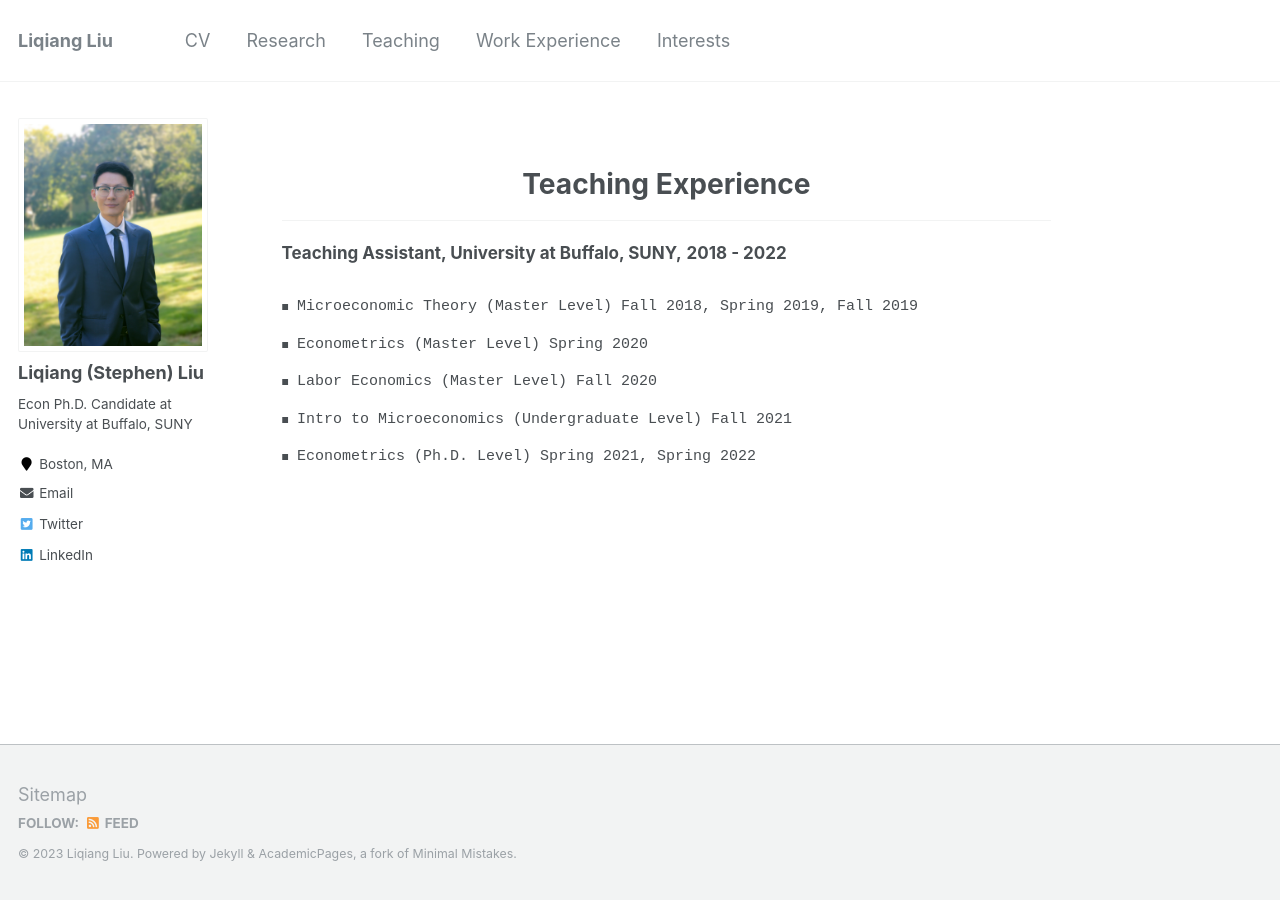
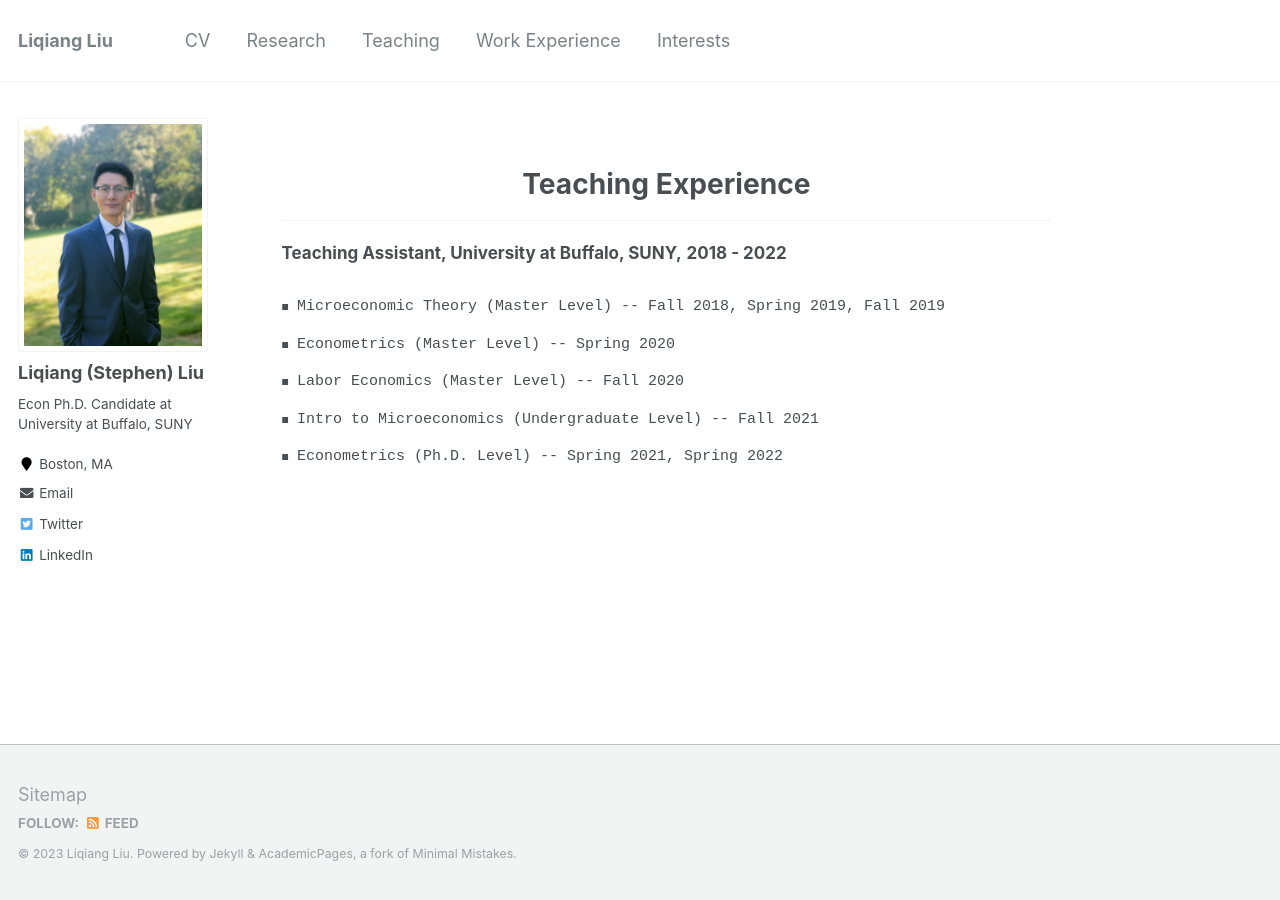
Before and after one commit to Liqiang-Liu/Liqiang-Liu.github.io, a Jekyll site: the page built from _pages/teaching.md, in a window 1280 px wide. Built offline with Jekyll 4.4.1, drawn with Linux system fonts in a browser that asks for light colours.

Commit message:
Update teaching.md

```diff
--- a/_pages/teaching.md
+++ b/_pages/teaching.md
@@ -28,11 +28,11 @@ redirect_from:
 <span style="font-size: 17px;"> <strong>Teaching Assistant, University at Buffalo, SUNY,</strong> <strong> 2018 - 2022</strong> </span><br>
 <ul class="custom-bullet">
     <ul class="custom-bullet">
-      <li><span style="font-size: 15px; font-family: monospace;">Microeconomic Theory (Master Level) Fall 2018, Spring 2019, Fall 2019</span></li>
-      <li><span style="font-size: 15px; font-family: monospace;">Econometrics (Master Level) Spring 2020</span></li>
-      <li><span style="font-size: 15px; font-family: monospace;">Labor Economics (Master Level) Fall 2020</span></li>
-      <li><span style="font-size: 15px; font-family: monospace;">Intro to Microeconomics (Undergraduate Level) Fall 2021</span></li>
-      <li><span style="font-size: 15px; font-family: monospace;">Econometrics (Ph.D. Level) Spring 2021, Spring 2022</span></li>
+      <li><span style="font-size: 15px; font-family: monospace;">Microeconomic Theory (Master Level) -- Fall 2018, Spring 2019, Fall 2019</span></li>
+      <li><span style="font-size: 15px; font-family: monospace;">Econometrics (Master Level) -- Spring 2020</span></li>
+      <li><span style="font-size: 15px; font-family: monospace;">Labor Economics (Master Level) -- Fall 2020</span></li>
+      <li><span style="font-size: 15px; font-family: monospace;">Intro to Microeconomics (Undergraduate Level) -- Fall 2021</span></li>
+      <li><span style="font-size: 15px; font-family: monospace;">Econometrics (Ph.D. Level) -- Spring 2021, Spring 2022</span></li>
      </ul>
 </ul>
 
```
